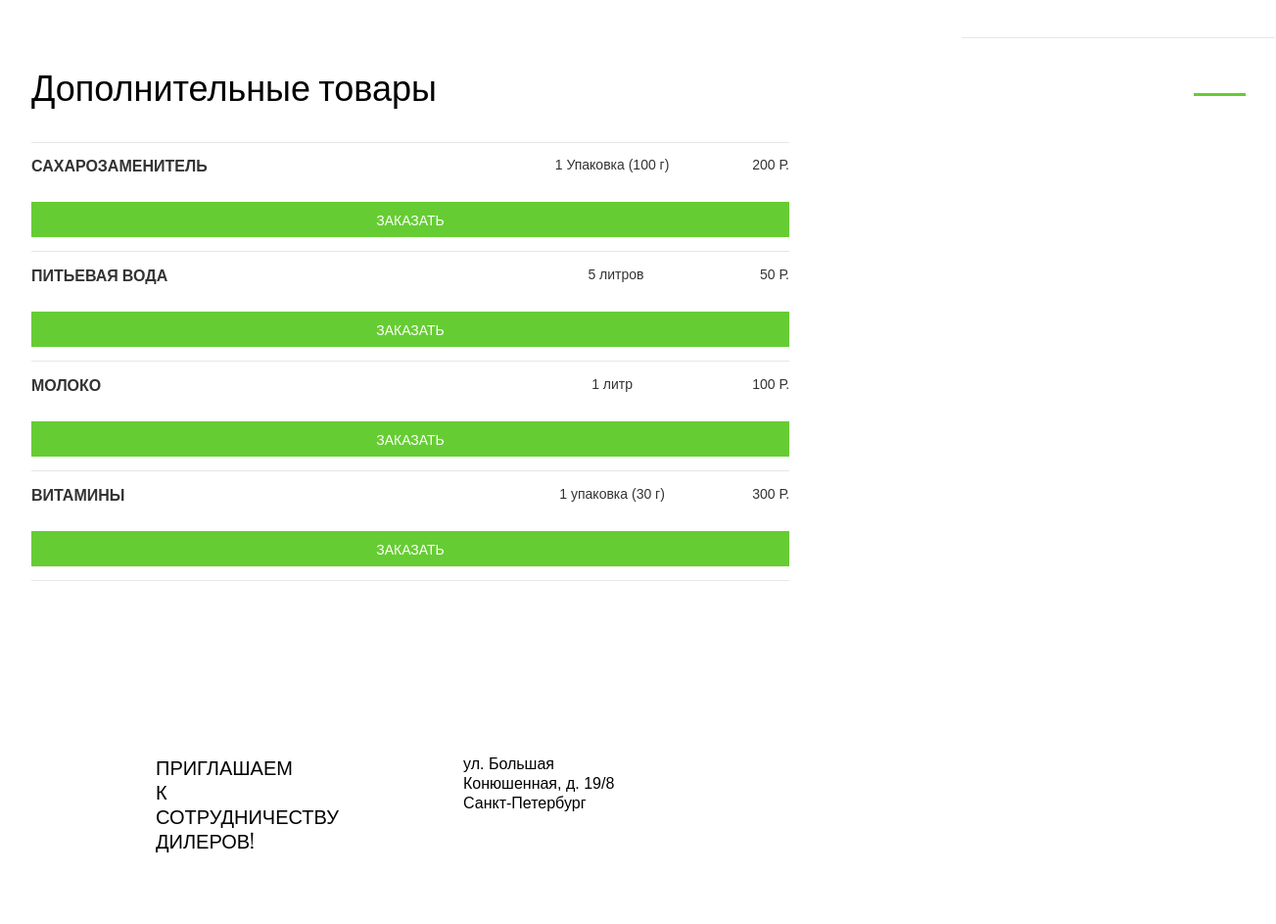
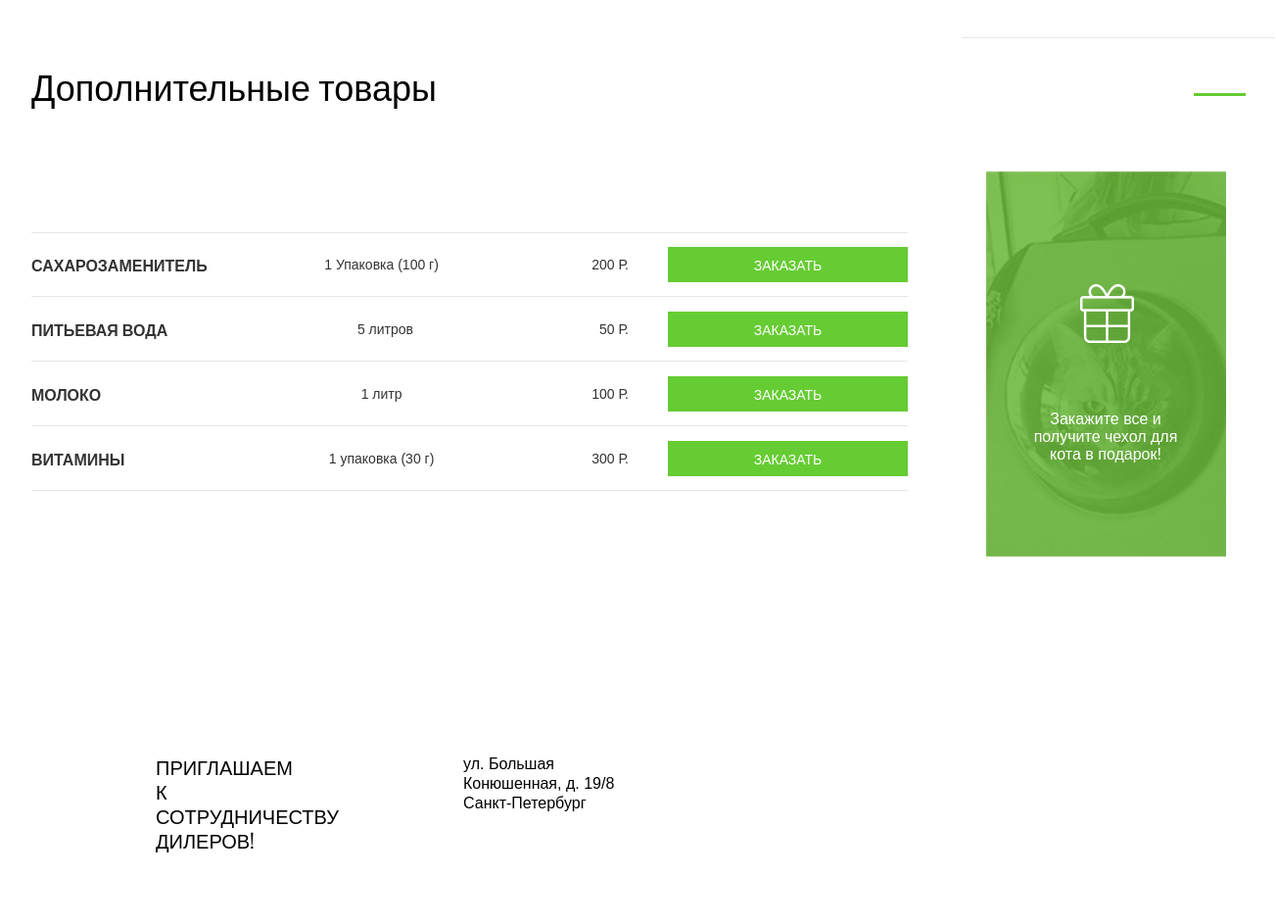
Before and after one commit to kymmyD123/Cat-Energy, a website: page catalog.html in a window 1536 px wide. Shown: the part 1380-2323 px from the top of the page at 98% size, without its empty margins (126-1429 px from the left). Drawn offline with nearby package versions, Linux system fonts and the light colour scheme; files that its build step writes are made by us from their sources.

Commit message:
полная адаптация каталога

```diff
--- a/catalog.html
+++ b/catalog.html
@@ -12,7 +12,7 @@
 <header class="page-header">
   <div class="page-header__tablet-wrapper">
     <div class="page-header__wrapper page-header__catalog-wrapper">
-      <a href="#" class="page-header__desktop-logo">
+      <a href="index.html" class="page-header__desktop-logo">
         <img src="img/logo-desktop.svg.png" alt="">
       </a>
       <a href="#" class="page-header__tablet-logo">
@@ -233,7 +233,7 @@
       <div class="extra__title-wrapper">
       <h2 class="extra__title">Дополнительные товары</h2>
       </div>
-      <div class="extra__wrapper">
+      <div class="extra__wrapper extra__wrapper--desktop">
         <ul class="extra__list">
           <li class="extra__item">
             <div class="extra__item-wrapper">
--- a/css/style.less
+++ b/css/style.less
@@ -777,10 +777,11 @@ p, h1, h2, h3, ul, li {
   flex-wrap: wrap;
 }
 
-.extra__item .extra__item-wrapper {
+.extra__item-wrapper {
   display: flex;
   flex-wrap: wrap;
   justify-content: space-between;
+  width: 280px;
 }
 
 .extra__item:nth-child(1)::after {
@@ -1817,6 +1818,25 @@ svg {
     align-items: center;
   }
 
+  .extra__item {
+    display:  flex;
+    flex-wrap: nowrap;
+    justify-content: space-between;
+  }
+
+  .extra__item-wrapper {
+    width: 610px;
+    padding-right: 40px;
+  }
+
+  .extra__item-wrapper h3 {
+    width: 193px;
+  }
+
+  .extra__button {
+    width: 245px;
+  }
+
   .extra__banner img {
     margin-left: 96px;
   }
@@ -1838,7 +1858,7 @@ svg {
 
     margin-bottom: 35px;
     margin-top: 40px;
-    background-image: url(http://localhost:63342/Cat-Energy/source/img/gift-photo-mobile.png);
+    background-image: url("../img/gift-photo-mobile.png");
     background-repeat: no-repeat;
   }
 
```
Also changed, not shown: index.html (+1 -1 lines).
